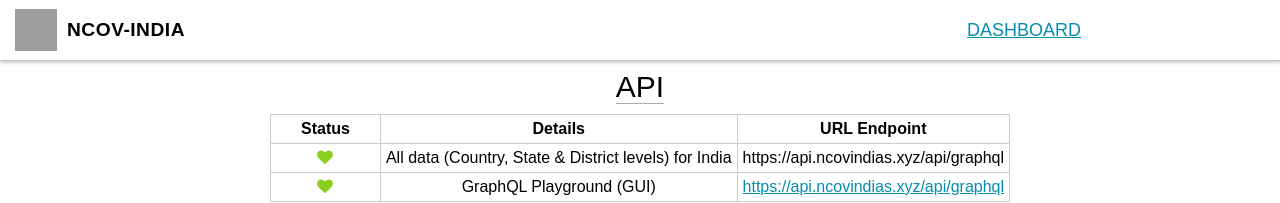
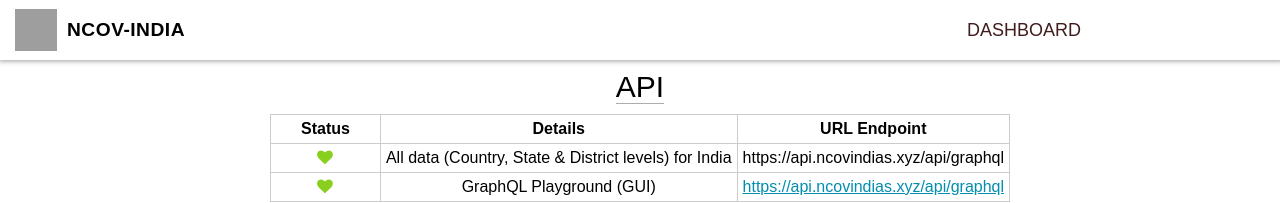
Before and after one commit to mgarg123/ncovindia-graphql, a Next.js app: page / in a window 1280 px wide. Shown: the top 203 px of the page. Built offline with nearby package versions, Linux system fonts and the light colour scheme; grey boxes are pictures that could not be loaded.

Commit message:
#Fixed CSS

```diff
--- a/statics/css/index.css
+++ b/statics/css/index.css
@@ -9,6 +9,11 @@ header {
     height: 60px;
     box-shadow: 1px -1px 5px 2px rgba(0, 0, 0, 0.4);
     clear: both;
+}
+
+header a {
+    text-decoration: none;
+    color: unset;
 }
 
 .left-header {
```
